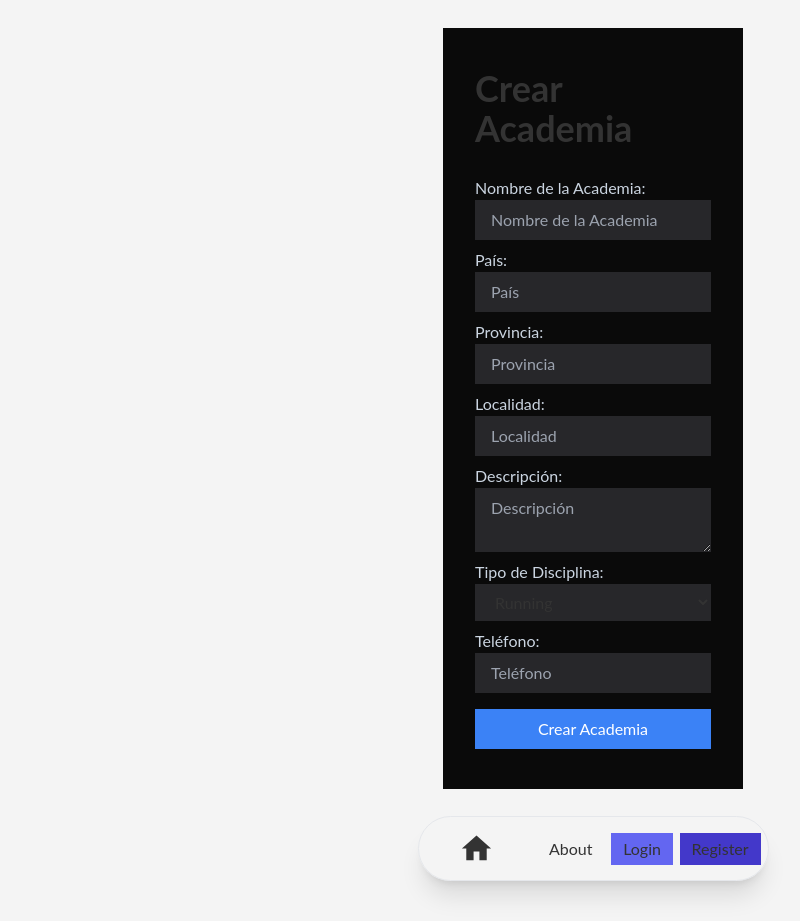
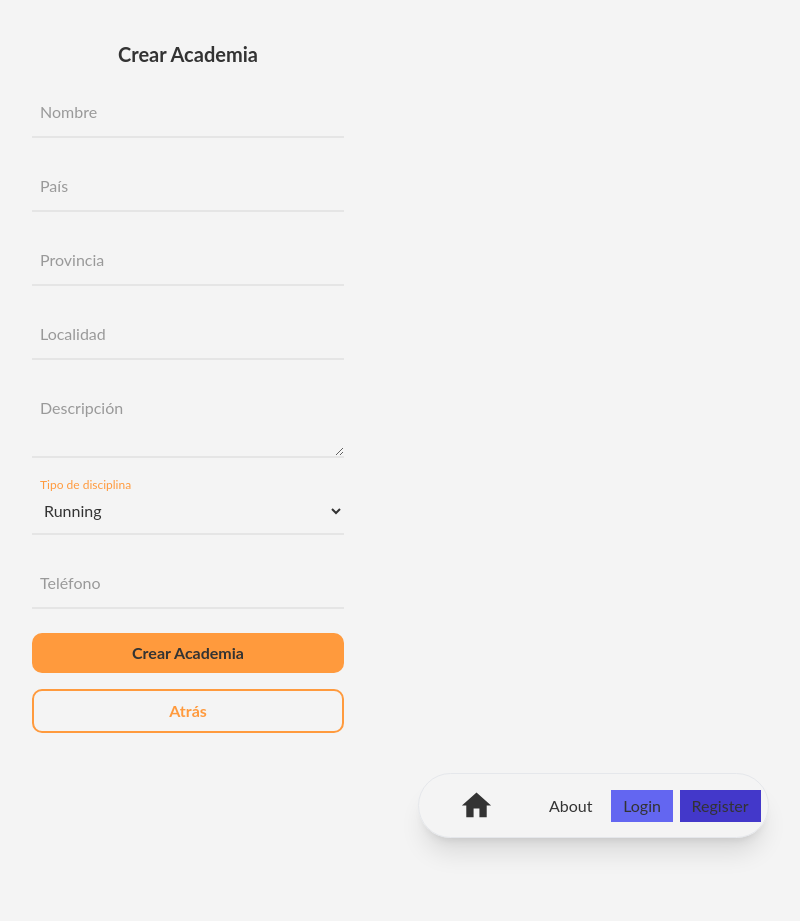
Before and after one commit to men7ar31/Klubo_Mvp, a Next.js app: page /academias/crear in a window 1280 px wide. Shown: the whole page, without its empty margins (47-847 px from the left). After the commit the page ends 878 px from the top, so only its background shows below. Built offline with nearby package versions, Linux system fonts and the light colour scheme; no server answers.

Commit message:
agregado de diseño

```diff
--- a/src/app/academias/crear/page.tsx
+++ b/src/app/academias/crear/page.tsx
@@ -33,38 +33,97 @@ function CrearAcademia() {
   };
 
   return (
-    <div className="justify-center h-[calc(100vh-4rem)] flex items-center">
-      <form onSubmit={handleSubmit} className="bg-neutral-950 px-8 py-10 w-3/12">
+    <div className="w-[390px] flex flex-col items-center gap-5">
+      <p className="text-xl font-bold justify-self-center">Crear Academia</p>
+      <form onSubmit={handleSubmit} className="w-[80%]">
         {error && <div className="bg-red-500 text-white p-2 mb-2">{error}</div>}
-        <h1 className="text-4xl font-bold mb-7">Crear Academia</h1>
 
-        <label className="text-slate-300">Nombre de la Academia:</label>
-        <input type="text" name="nombre_academia" placeholder="Nombre de la Academia" className="bg-zinc-800 px-4 py-2 block mb-2 w-full" required />
 
-        <label className="text-slate-300">País:</label>
-        <input type="text" name="pais" placeholder="País" className="bg-zinc-800 px-4 py-2 block mb-2 w-full" required />
+        <div className="relative mb-6">
+          <input
+            type="text"
+            name="nombre_academia"
+            className="form-input peer"
+            placeholder=" "
+            required
+          />
+          <label className="form-label">Nombre</label>
+        </div>
 
-        <label className="text-slate-300">Provincia:</label>
-        <input type="text" name="provincia" placeholder="Provincia" className="bg-zinc-800 px-4 py-2 block mb-2 w-full" required />
 
-        <label className="text-slate-300">Localidad:</label>
-        <input type="text" name="localidad" placeholder="Localidad" className="bg-zinc-800 px-4 py-2 block mb-2 w-full" required />
+        <div className="relative mb-6">
+          <input
+            type="text"
+            name="pais"
+            className="form-input peer"
+            placeholder=" "
+            required
+          />
+          <label className="form-label">País</label>
+        </div>
 
-        <label className="text-slate-300">Descripción:</label>
-        <textarea name="descripcion" placeholder="Descripción" className="bg-zinc-800 px-4 py-2 block mb-2 w-full" />
 
-        <label className="text-slate-300">Tipo de Disciplina:</label>
-        <select name="tipo_disciplina" className="bg-zinc-800 px-4 py-2 block mb-2 w-full" required>
-          <option value="running">Running</option>
-          <option value="trekking">Trekking</option>
-          <option value="otros">Otros</option>
-        </select>
+        <div className="relative mb-6">
+          <input
+            type="text"
+            name="provincia"
+            className="form-input peer"
+            placeholder=" "
+            required
+          />
+          <label className="form-label">Provincia</label>
+        </div>
 
-        <label className="text-slate-300">Teléfono:</label>
-        <input type="text" name="telefono" placeholder="Teléfono" className="bg-zinc-800 px-4 py-2 block mb-2 w-full" />
 
-        <button className="bg-blue-500 text-white px-4 py-2 block w-full mt-4">
+        <div className="relative mb-6">
+          <input
+            type="text"
+            name="localidad"
+            className="form-input peer"
+            placeholder=" "
+            required
+          />
+          <label className="form-label">Localidad</label>
+        </div>
+
+
+        <div className="relative mb-6">
+          <textarea
+            name="descripcion"
+            className="form-input peer"
+            placeholder=" "
+          ></textarea>
+          <label className="form-label">Descripción</label>
+        </div>
+
+
+        <div className="relative mb-6">
+          <select name="tipo_disciplina" className="form-input peer" placeholder=" " required>
+            <option value="running">Running</option>
+            <option value="trekking">Trekking</option>
+            <option value="otros">Ciclismo</option>
+          </select>
+          <label className="form-label">Tipo de disciplina</label>
+        </div>
+
+
+        <div className="relative mb-6">
+          <input
+            type="text"
+            name="telefono"
+            className="form-input peer"
+            placeholder=" "
+          />
+          <label className="form-label">Teléfono</label>
+        </div>
+
+
+        <button className="bg-[#FF9A3D] text-[#333] font-bold px-4 py-2 block w-full mt-4 rounded-[10px]">
           Crear Academia
+        </button>
+
+        <button className="bg-[#f4f4f4] border-2 border-[#FF9A3D] text-[#FF9A3D] font-bold px-4 py-2 block w-full mt-4 rounded-[10px]">
+          Atrás
         </button>
       </form>
     </div>
--- a/src/app/globals.css
+++ b/src/app/globals.css
@@ -27,3 +27,42 @@ body {
   background-color: #F4F4F4;
   color: #333333;
 }
+
+.form-input {
+  width: 100%;
+  padding: 12px 8px;
+  font-size: 16px;
+  background: transparent;
+  border: none;
+  border-bottom: 2px solid #e5e5e5;
+  outline: none;
+  transition: border-color 0.3s ease-in-out;
+}
+
+.form-input:focus {
+  border-color: #ff9a3d;
+}
+
+.form-input:focus + .form-label,
+.form-input:not(:placeholder-shown) + .form-label,
+.peer:focus ~ .form-label {
+  transform: translateY(-24px);
+  font-size: 12px;
+  color: #ff9a3d;
+}
+
+
+.form-label {
+  position: absolute;
+  top: 12px;
+  left: 8px;
+  font-size: 16px;
+  color: #999;
+  transition: all 0.3s ease-in-out;
+  pointer-events: none;
+}
+
+
+.relative {
+  position: relative;
+}
```
